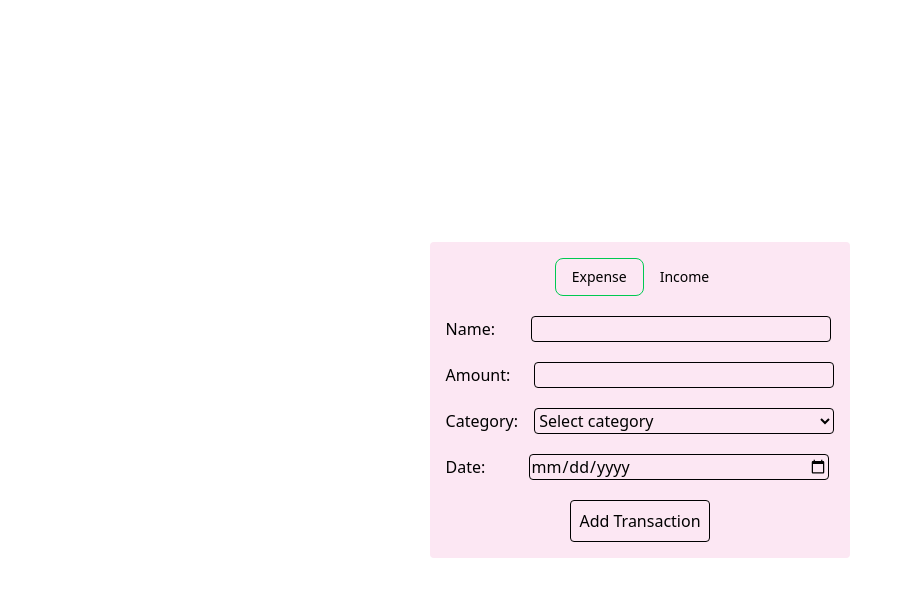
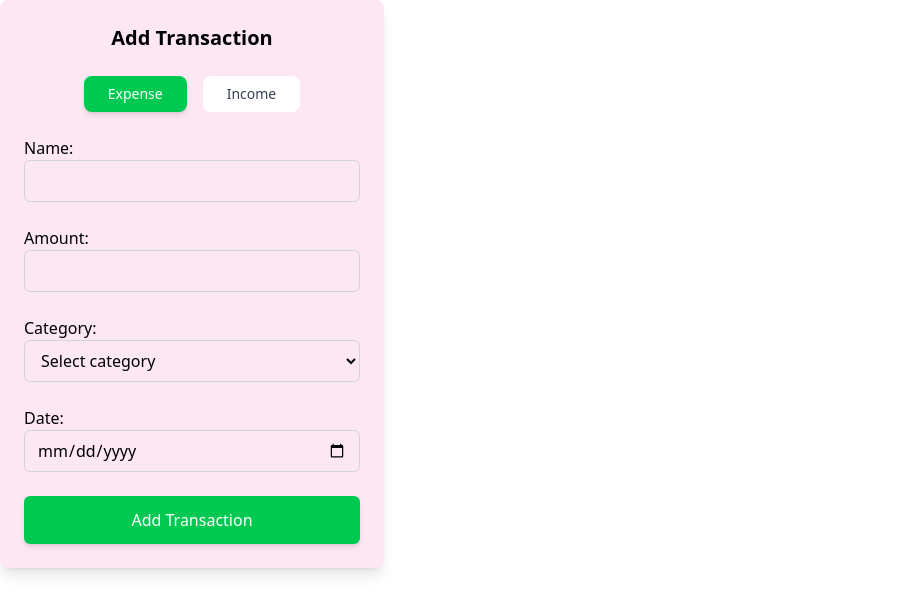
Before and after one commit to ElenaPavluchuk/simple-balance-frontend, a React (Vite) app: page /simple-balance-frontend/test in a window 1280 px wide. Shown: the top 614 px of the page, without its empty margins (0-913 px from the left). Built offline with nearby package versions, Linux system fonts and the light colour scheme.

Commit message:
preparing a form for refactoring

```diff
--- /dev/null
+++ b/src/shared/data/transCategories.js
@@ -0,0 +1,15 @@
+export const expenseCategories = [
+  { label: "Food", value: "food" },
+  { label: "Rent", value: "rent" },
+  { label: "Transport", value: "transport" },
+  { label: "Entertainment", value: "entertainment" },
+  { label: "Other", value: "other" },
+];
+
+export const incomeCategories = [
+  { label: "Salary", value: "salary" },
+  { label: "Freelance", value: "freelance" },
+  { label: "Investment", value: "investment" },
+  { label: "Gift", value: "gift" },
+  { label: "Other", value: "other" },
+];
--- a/src/shared/ui/AddTransForm/AddTransForm.jsx
+++ b/src/shared/ui/AddTransForm/AddTransForm.jsx
@@ -1,4 +1,8 @@
 import { useState } from "react";
+import {
+  expenseCategories,
+  incomeCategories,
+} from "../../data/transCategories";
 
 export default function AddTransForm() {
   const [transType, setTransType] = useState("expense");
@@ -10,22 +14,6 @@ export default function AddTransForm() {
     date: "",
     type: "expense",
   });
-
-  const expenseCategories = [
-    { label: "Food", value: "food" },
-    { label: "Rent", value: "rent" },
-    { label: "Transport", value: "transport" },
-    { label: "Entertainment", value: "entertainment" },
-    { label: "Other", value: "other" },
-  ];
-
-  const incomeCategories = [
-    { label: "Salary", value: "salary" },
-    { label: "Freelance", value: "freelance" },
-    { label: "Investment", value: "investment" },
-    { label: "Gift", value: "gift" },
-    { label: "Other", value: "other" },
-  ];
 
   const categories =
     transType === "expense" ? expenseCategories : incomeCategories;
@@ -53,45 +41,40 @@ export default function AddTransForm() {
   };
 
   return (
-    <div className="w-full h-screen flex justify-center items-center">
-      <div className="bg-pink-100 w-fit flex flex-col gap-5 p-4 rounded">
-        <div className="flex items-center justify-center">
-          <label>
+    <div className="bg-pink-100 w-96 max-w-full flex flex-col gap-6 p-6 rounded-lg shadow-lg">
+      <h2 className="text-xl font-semibold text-center">Add Transaction</h2>
+      <div className="flex justify-center gap-4">
+        {["expense", "income"].map((type) => (
+          <label key={type} className="flex items-center cursor-pointer">
             <input
               type="radio"
-              value="expense"
-              checked={transType === "expense"}
-              onChange={(e) => setTransType(e.target.value)}
-              className="peer hidden"
+              value={type}
+              checked={transType === type}
+              onChange={() => setTransType(type)}
+              className="hidden peer"
             />
-            <span className="block px-4 py-2 rounded-lg text-sm font-medium peer-checked:border peer-checked:border-green-500 transition">
-              Expense
+            <span
+              className={`px-6 py-2 rounded-lg text-sm font-medium transition-all capitalize
+                  ${
+                    transType === type
+                      ? "bg-green-500 text-white shadow-md"
+                      : "bg-white text-gray-700 hover:bg-gray-100"
+                  }`}
+            >
+              {type}
             </span>
           </label>
-
-          <label>
-            <input
-              type="radio"
-              value="income"
-              checked={transType === "income"}
-              onChange={(e) => setTransType(e.target.value)}
-              className="peer hidden"
-            />
-            <span className="block px-4 py-2 rounded-lg text-sm font-medium peer-checked:border peer-checked:border-green-500 transition">
-              Income
-            </span>
-          </label>
+        ))}
       </div>
 
       <div>
         <label>Name: </label>
         <input
-            type="text"
           value={trans.name}
           name="name"
           onChange={handleChange}
-            className="border rounded w-75 ml-8"
           autoComplete="off"
+          className="w-full px-3 py-2 border border-gray-300 rounded-md focus:outline-none focus:ring-2 focus:ring-green-500"
         />
       </div>
 
@@ -104,8 +87,8 @@ export default function AddTransForm() {
           onChange={handleChange}
           min="0"
           step="1"
-            className="border rounded w-75 ml-5"
           autoComplete="off"
+          className="w-full px-3 py-2 border border-gray-300 rounded-md focus:outline-none focus:ring-2 focus:ring-green-500"
         />
       </div>
 
@@ -115,7 +98,7 @@ export default function AddTransForm() {
           value={trans.category}
           onChange={handleChange}
           name="category"
-            className="border rounded w-75 ml-3"
+          className="w-full px-3 py-2 border border-gray-300 rounded-md focus:outline-none focus:ring-2 focus:ring-green-500"
         >
           <option value="">Select category</option>
           {categories.map((opt) => (
@@ -133,16 +116,18 @@ export default function AddTransForm() {
           value={trans.date}
           name="date"
           onChange={handleChange}
-            className="border rounded w-75 ml-10"
+          className="w-full px-3 py-2 border border-gray-300 rounded-md focus:outline-none focus:ring-2 focus:ring-green-500"
         />
       </div>
 
       <div className="flex justify-center">
-          <button onClick={addTrans} className="border rounded p-2">
+        <button
+          onClick={addTrans}
+          className="w-full py-3 bg-green-500 text-white font-medium rounded-md hover:bg-green-600 transition shadow-md"
+        >
           Add Transaction
         </button>
       </div>
     </div>
-    </div>
   );
 }
```
Lines whose indentation alone changed are shown as unchanged.
